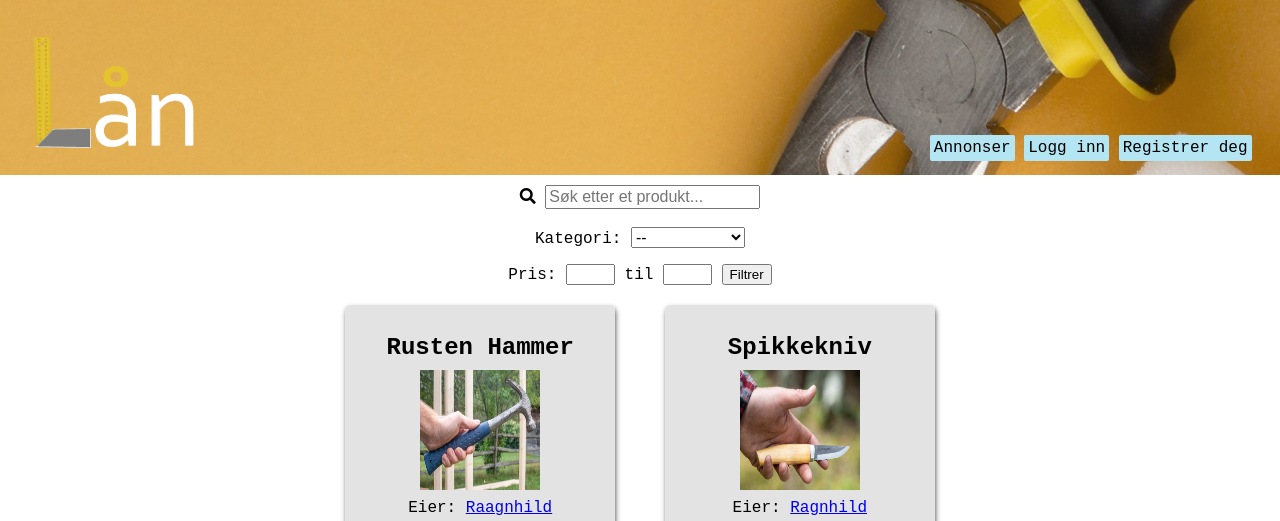
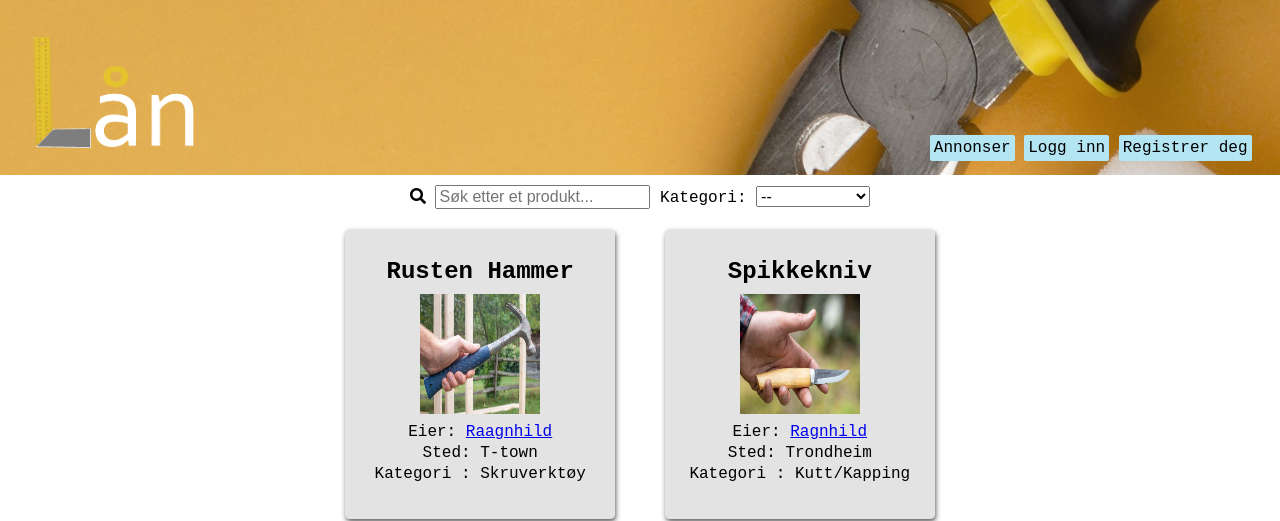
Before and after one commit to andreastande/Verktoy, a Django app: page /homepage/listing/overview in a window 1280 px wide. Shown: the top 521 px of the page. Run offline with Django 3.2, Linux system fonts and the light colour scheme; data comes from the database, SQL or seed files in the repository; some libraries are stand-ins or nearby versions.

Commit message:
Revert "#36 added better UI and changed names of fields"
This reverts commit 9ef4efc590d6328b7160ce7299d5edfe8d2d49d5

```diff
--- a/verktoy_project/homepage/templates/homepage/listing_overview.html
+++ b/verktoy_project/homepage/templates/homepage/listing_overview.html
@@ -5,12 +5,9 @@
         <div>
             <form action="" method="GET">
                   <i id="search-icon" class="fas fa-search"></i>
-                <input id="user-input" type="text" placeholder="Søk etter et produkt..." name="search" style="font-size: 16px;">
-                <br>
-                <br>
-                <div>
+                  <input id="user-input" type="text" placeholder="Søk etter et produkt..." name="q" style="font-size: 16px;">
                 <label>Kategori: </label>
-                    <select id="category" name="category" style="font-size: 16px;">
+                <select id="qs" name="qs" style="font-size: 16px;">
                     <option value="">--</option>
                     <option value="1">Saging</option>
                     <option value="2">Maling</option>
@@ -20,12 +17,6 @@
                     <option value="6">Slagverktøy</option>
                     <option value="7">Annet</option>
                 </select>
-                    <p></p>
-                    <label>Pris: </label>
-                    <input type="text" name="min_price" maxlength="4" size="3" >
-                    til <input type="text" name="max_price" maxlength="4" size="3">
-                    <input type="submit" value="Filtrer">
-                </div>
               </form>
         </div>
 
--- a/verktoy_project/homepage/views.py
+++ b/verktoy_project/homepage/views.py
@@ -100,14 +100,14 @@ def listing(request, listing_id):
 
 def listing_overview(request):
     ctx = {}
-    search = request.GET.get('search', '')
-    category = request.GET.get('category', '')
-    if category:
+    q = request.GET.get('q', '')
+    qs = request.GET.get('qs', '')
+    if qs:
         #Om kategori feltet er valgt
-        searchedListings = Listing.objects.filter(Q(title__icontains=search) | Q(location__icontains=search), category = category)
+        searchedListings = Listing.objects.filter(Q(title__icontains=q) | Q(location__icontains=q), category=qs)
     else:
         #Om kategori feltet ikke er valgt
-        searchedListings = Listing.objects.filter(Q(title__icontains=search) | Q(location__icontains=search))
+        searchedListings = Listing.objects.filter(Q(title__icontains=q) | Q(location__icontains=q))
 
     ctx["searchedListings"] = searchedListings
 
```
Lines whose indentation alone changed are shown as unchanged.
